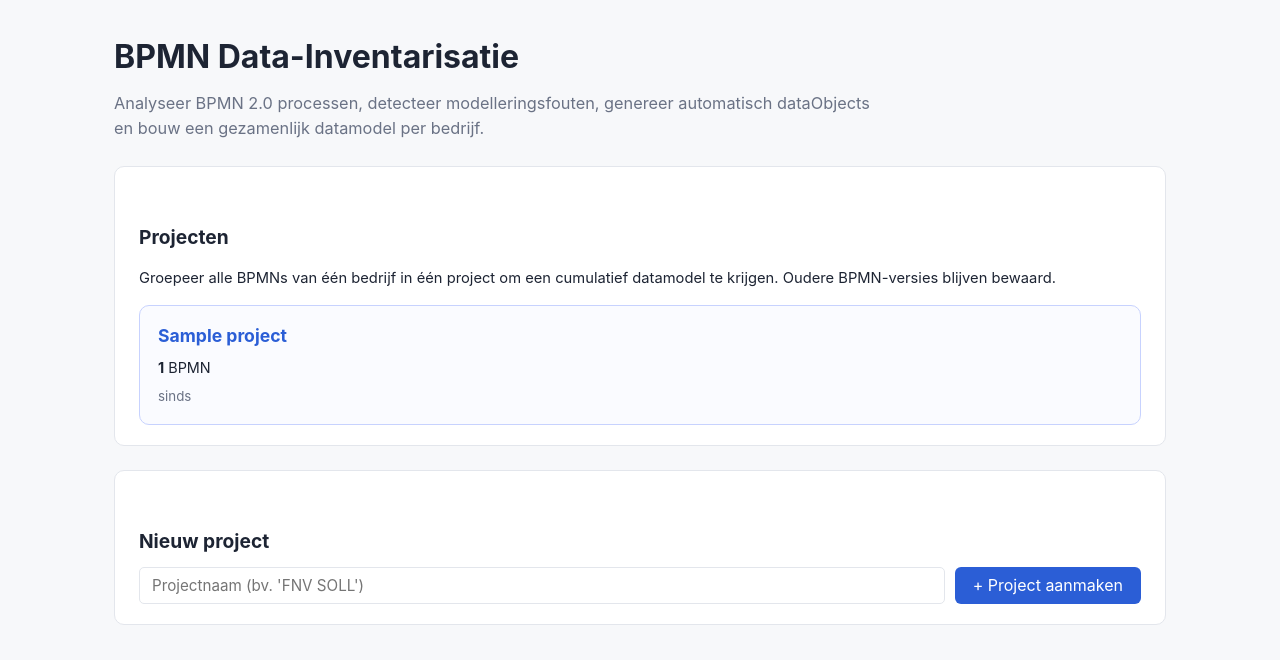
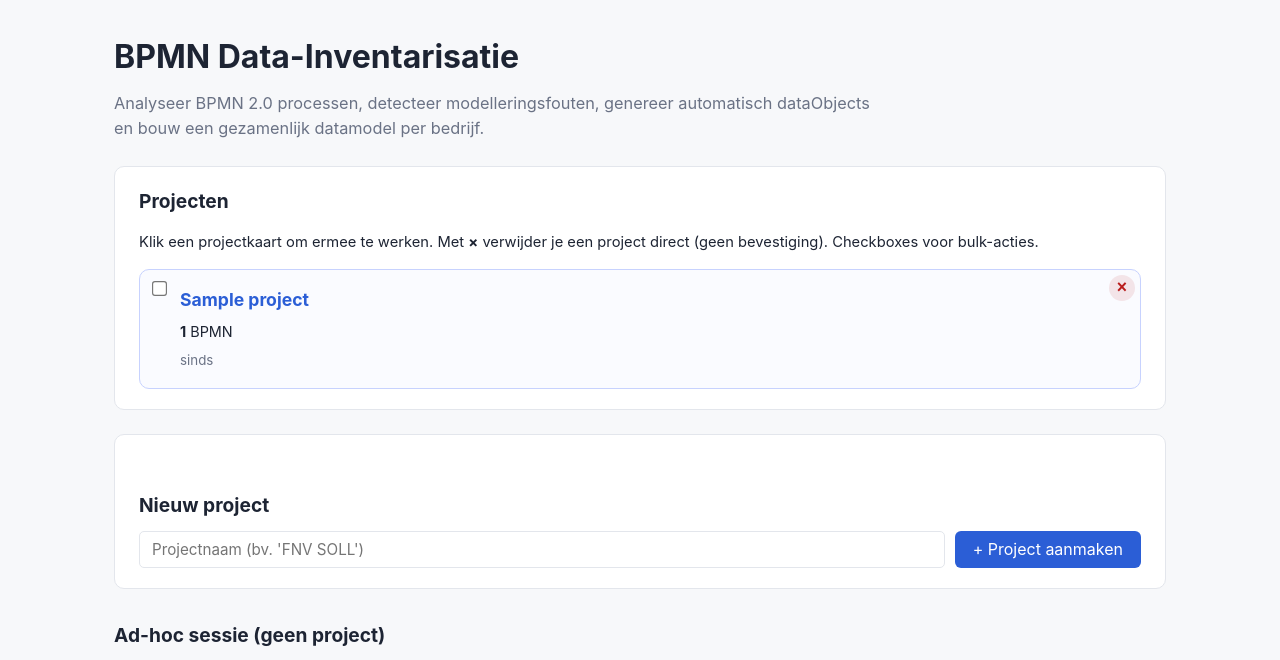
Before and after one commit to AnneVersion/bpmn-inventory, a Flask app: template templates/index.html in a window 1280 px wide. Shown: the part 58-718 px from the top of the page. Run offline with Flask 3, Linux system fonts and the light colour scheme; the template is opened without the code that fills it: most values are stand-ins (such as "Sample title", 1, 10 or a date in 2020).

Commit message:
Sneller verwijderen: bulk-checkboxes + inline X-knop (landing + BPMN-tabel)
Landing:
- Elke projectkaart heeft linksboven een checkbox en rechtsboven een
  kleine rode × (zonder confirm) voor 1-klik direct verwijderen.
- Aanvinken toont rechts in de kopbalk een bulk-tool met '<N>
  geselecteerd' + rode knop 'Verwijder geselecteerde'.
- Nieuwe route POST /projects/bulk-delete accepteert pids[] form-array
  en verwijdert alle geselecteerde projecten via bpmn_project.delete.

Project-detail:
- BPMN-tabel heeft een extra checkbox-kolom vooraan + een 'select all'
  checkbox in de header.
- Aanvinken toont bulk-tool boven de tabel: 'Verwijder geselecteerde
  BPMNs' -> POST /project/<pid>/bulk-remove-bpmns (targets[]).
- Per-rij Verwijder-knop verkleind naar × (direct, zonder confirm).

Geverifieerd: 5 test-projecten aanwezig, 3 aangevinkt -> bulk-tool
toont '3 geselecteerd' -> submit -> 3 verwijderd, 2 echte projecten
(FNV en FNV uit Word) blijven staan.

Co-Authored-By: Claude Opus 4.7 (1M context) <noreply@anthropic.com>

```diff
--- a/src/webapp.py
+++ b/src/webapp.py
@@ -788,6 +788,47 @@ def project_delete(pid: str):
         abort(404)
     bpmn_project.delete(ROOT, pid)
     return redirect(url_for("index"))
+
+
+@app.route("/projects/bulk-delete", methods=["POST"])
+def projects_bulk_delete():
+    """Verwijder een lijst van projecten in 1 keer."""
+    pids = request.form.getlist("pids")
+    count = 0
+    for pid in pids:
+        if bpmn_project.is_valid_pid(pid):
+            if bpmn_project.delete(ROOT, pid):
+                count += 1
+    return redirect(url_for("index"))
+
+
+@app.route("/project/<pid>/bulk-remove-bpmns", methods=["POST"])
+def project_bulk_remove_bpmns(pid: str):
+    """Verwijder meerdere BPMNs tegelijk uit een project."""
+    if not bpmn_project.is_valid_pid(pid):
+        abort(404)
+    meta = bpmn_project.load(ROOT, pid)
+    if meta is None:
+        abort(404)
+    import shutil
+    targets = request.form.getlist("targets")
+    data_dir = bpmn_project.project_data_dir(ROOT, pid)
+    pdir = bpmn_project.project_root_dir(ROOT, pid)
+    for t in targets:
+        safe = secure_filename(t)
+        if not safe:
+            continue
+        p = data_dir / safe
+        if p.exists():
+            p.unlink()
+        base = Path(safe).stem
+        versions_dir = pdir / "versions" / base
+        if versions_dir.exists():
+            shutil.rmtree(versions_dir, ignore_errors=True)
+    meta["bpmn_order"] = [n for n in meta.get("bpmn_order", [])
+                          if n not in {secure_filename(t) for t in targets}]
+    bpmn_project.save(ROOT, meta)
+    return redirect(url_for("project_detail", pid=pid))
 
 
 @app.route("/project/<pid>/remove-bpmn", methods=["POST"])
--- a/static/style.css
+++ b/static/style.css
@@ -171,9 +171,68 @@ a:hover { text-decoration: underline; }
     gap: 14px;
     margin-top: 14px;
 }
+.project-card-wrap {
+    position: relative;
+}
+.project-card-wrap .proj-check {
+    position: absolute;
+    top: 10px;
+    left: 10px;
+    z-index: 3;
+    transform: scale(1.15);
+    cursor: pointer;
+}
+.project-card-wrap .inline-delete-form {
+    position: absolute;
+    top: 6px;
+    right: 6px;
+    z-index: 3;
+    margin: 0;
+}
+.project-card-wrap .inline-del-btn {
+    width: 26px; height: 26px;
+    border: 0;
+    border-radius: 50%;
+    background: rgba(185, 28, 28, .1);
+    color: var(--danger);
+    font-size: 1.1rem;
+    font-weight: 700;
+    line-height: 1;
+    cursor: pointer;
+    transition: background .12s;
+    padding: 0;
+}
+.project-card-wrap .inline-del-btn:hover {
+    background: var(--danger);
+    color: #fff;
+}
+
+.bulk-tools {
+    display: inline-flex;
+    align-items: center;
+    gap: 10px;
+    background: #fef1f1;
+    border: 1px solid #fecaca;
+    border-radius: 6px;
+    padding: 6px 14px;
+    font-size: .9rem;
+}
+.bulk-tools .btn-danger {
+    padding: 5px 14px;
+    font-size: .85rem;
+    margin: 0;
+}
+
+.order-table .btn-danger {
+    padding: 3px 10px;
+    font-size: 1rem;
+    line-height: 1;
+    min-width: 28px;
+}
+
 .project-card {
     display: block;
-    padding: 16px 18px;
+    padding: 16px 18px 16px 40px;
     background: #fafbff;
     border: 1px solid #c7d2fe;
     border-radius: var(--radius);
--- a/templates/index.html
+++ b/templates/index.html
@@ -12,13 +12,28 @@
 
 {% if projects %}
 <section class="projects-section">
-    <h2>Projecten</h2>
+    <div style="display:flex; justify-content:space-between; align-items:center;">
+        <h2 style="margin:0;">Projecten</h2>
+        <div class="bulk-tools" id="projects-bulk-tools" style="display:none;">
+            <span id="bulk-count">0 geselecteerd</span>
+            <form method="post" action="{{ url_for('projects_bulk_delete') }}"
+                  id="projects-bulk-form" style="display:inline;">
+                <button type="submit" class="btn-danger">Verwijder geselecteerde</button>
+            </form>
+        </div>
+    </div>
     <p class="lead" style="font-size:.92rem;">
-        Groepeer alle BPMNs van één bedrijf in één project om een cumulatief
-        datamodel te krijgen. Oudere BPMN-versies blijven bewaard.
+        Klik een projectkaart om ermee te werken. Met <strong>×</strong> verwijder je
+        een project direct (geen bevestiging). Checkboxes voor bulk-acties.
     </p>
     <div class="projects-grid">
         {% for p in projects %}
+        <div class="project-card-wrap">
+            <input type="checkbox" class="proj-check" value="{{ p.id }}" form="projects-bulk-form" name="pids">
+            <form method="post" class="inline-delete-form"
+                  action="{{ url_for('project_delete', pid=p.id) }}">
+                <button type="submit" class="inline-del-btn" title="Verwijder dit project">×</button>
+            </form>
             <a class="project-card" href="{{ url_for('project_detail', pid=p.id) }}">
                 <h3>{{ p.name }}</h3>
                 <div class="project-stats">
@@ -26,9 +41,24 @@
                 </div>
                 <small>sinds {{ p.created_at.split('T')[0] }}</small>
             </a>
+        </div>
         {% endfor %}
     </div>
 </section>
+
+<script>
+(function () {
+    var checks = document.querySelectorAll('.proj-check');
+    var tools = document.getElementById('projects-bulk-tools');
+    var count = document.getElementById('bulk-count');
+    function update() {
+        var n = Array.from(checks).filter(c => c.checked).length;
+        tools.style.display = n > 0 ? 'inline-flex' : 'none';
+        count.textContent = n + ' geselecteerd';
+    }
+    checks.forEach(c => c.addEventListener('change', update));
+})();
+</script>
 {% endif %}
 
 <section class="new-project-section">
```
Also changed, not shown: templates/project.html (+41 -4 lines). Lines whose indentation alone changed are shown as unchanged.
